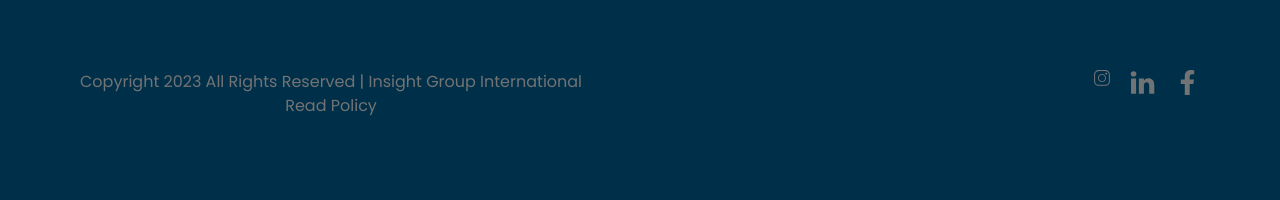
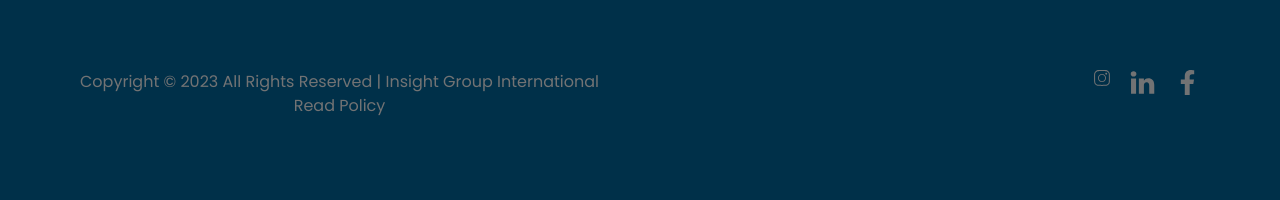
Before and after one commit to owusuvictorjnr/Insight-Group-Int, a Next.js app: page / in a window 1280 px wide. Shown: the part 1909-2109 px from the top of the page. Built offline with nearby package versions, Linux system fonts and the light colour scheme.

Commit message:
Feature: Add coyright symbol

```diff
--- a/components/Footer.js
+++ b/components/Footer.js
@@ -98,7 +98,8 @@ const Footer = () => {
 
         <div className="pt-20 pb-10 text-[#727374] flex justify-between mx-20">
           <p className="capitalize">
-            copyright 2023 all rights reserved | insight group international
+            copyright &copy; 2023 all rights reserved | insight group
+            international
             <div className="pb-10 text-center">read policy</div>
           </p>
 
```
